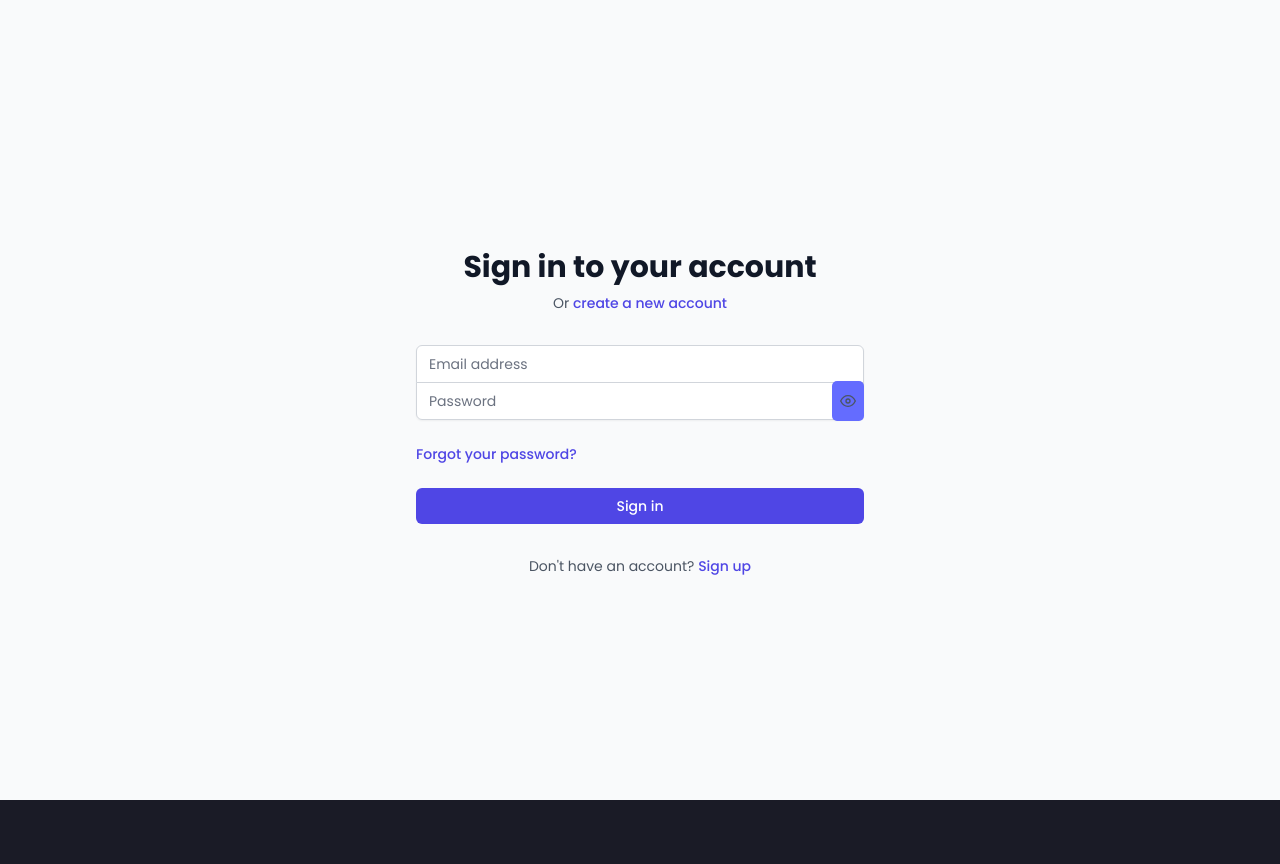
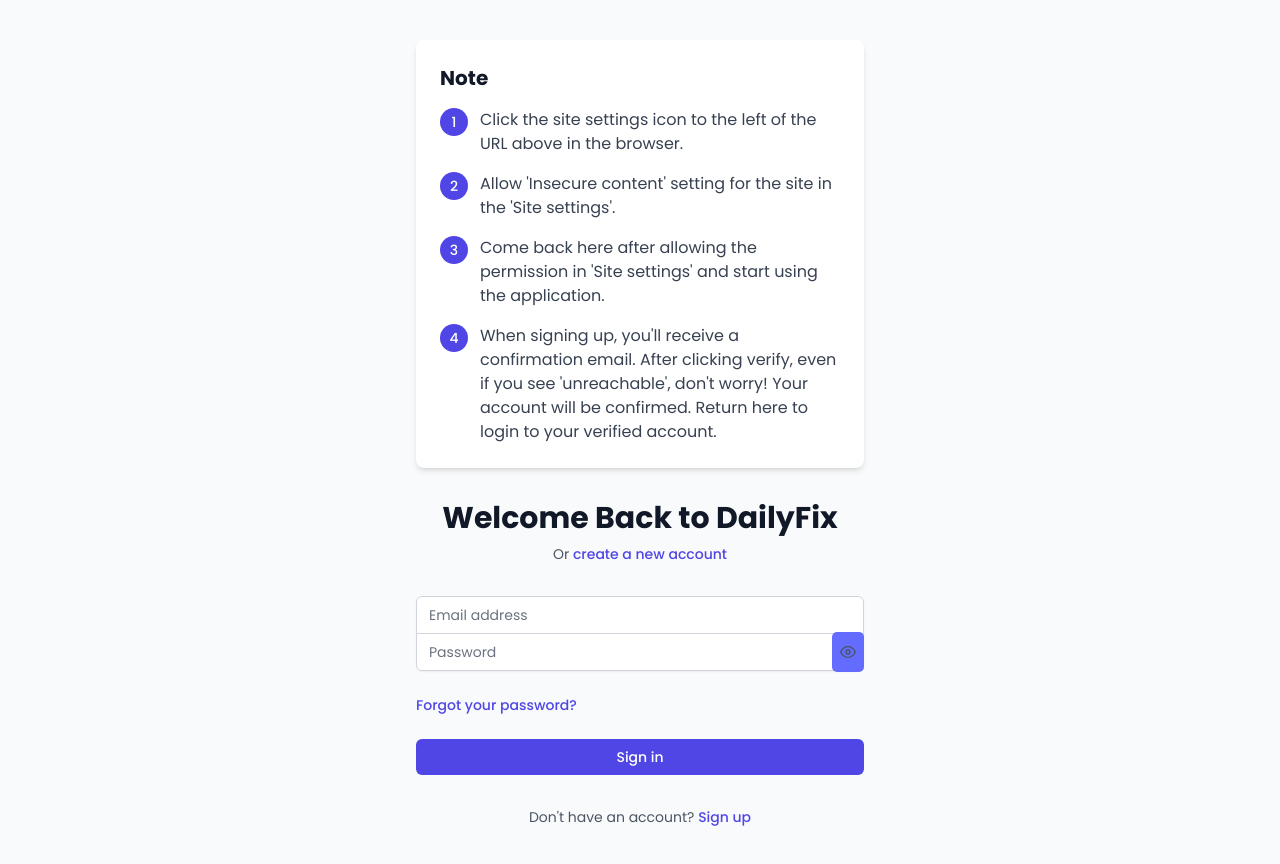
Before and after one commit to saikiran76/DailyFixFrontend, a React (Vite) app: page /login in a window 1280 px wide. Shown: the top 864 px of the page. Before the commit the page ends 800 px from the top, so only its background shows below. Built offline with nearby package versions, Linux system fonts and the light colour scheme; no server answers.

Commit message:
added guidelines for user-centric behaviour

```diff
--- a/src/components/ProtocolSelection.jsx
+++ b/src/components/ProtocolSelection.jsx
@@ -65,7 +65,11 @@ const ProtocolSelection = () => {
         {/* WhatsApp - Enabled */}
         <button
           onClick={handleWhatsAppSelection}
-          className="p-6 border border-gray-700 rounded-lg bg-dark-lighter hover:bg-dark/50 transition-colors text-left relative group"
+          className={`p-6 border border-gray-700 rounded-lg bg-dark-lighter hover:bg-dark/50 transition-colors text-left relative group ${
+            load
+              ? 'bg-gray-700 cursor-not-allowed opacity-50'
+              : 'hover:bg-gray-700'
+          }`}
         >
           <div className="absolute top-4 right-4 bg-green-500/20 text-green-500 px-3 py-1 rounded-full text-sm">
             Available
@@ -81,7 +85,11 @@ const ProtocolSelection = () => {
 
           </h3>
 
-          <p className="text-gray-500 text-sm">
+          <p className={`text-gray-500 text-sm ${
+              load
+                ? 'bg-gray-700 cursor-not-allowed opacity-50'
+                : 'hover:bg-gray-700'
+            }`}>
             Connect your WhatsApp account to manage messages and contacts.
           </p>
         </button>
--- a/src/pages/Dashboard.jsx
+++ b/src/pages/Dashboard.jsx
@@ -35,13 +35,13 @@ const AcknowledgmentModal = ({ isOpen, onClose }) => {
     <div className="fixed inset-0 bg-black/75 flex items-center justify-center z-50">
       <div
         ref={modalRef}
-        className="bg-[#24283b] rounded-lg p-6 max-w-md w-full mx-4"
+        className="bg-[#24283b] rounded-lg p-6 max-w-xl w-full mx-4"
       >
         <div className="flex justify-between items-center mb-4">
           <h3 className="text-xl font-medium text-white">WhatsApp Sync Started</h3>
           <button
             onClick={onClose}
-            className="text-gray-400 hover:text-white transition-colors w-auto"
+            className="text-gray-400 hover:text-white transition-colors w-auto ml-3"
           >
             <svg className="w-5 h-5" fill="none" stroke="currentColor" viewBox="0 0 24 24">
               <path strokeLinecap="round" strokeLinejoin="round" strokeWidth={2} d="M6 18L18 6M6 6l12 12" />
@@ -51,9 +51,36 @@ const AcknowledgmentModal = ({ isOpen, onClose }) => {
         <div className='flex justify-center mt-4 mb-4'>
           <img className='size-12' src="https://media0.giphy.com/media/jU9PVpqUvR0aNc3nvX/giphy.gif?cid=6c09b952prsvlhpto7g95cgdkxbeyvjja133739m5398bj2o&ep=v1_stickers_search&rid=giphy.gif&ct=s" alt="whatsappLoad"/>
         </div>
-        <p className="text-gray-300">
+        <p className="text-gray-300 mb-6">
           Application started syncing your WhatsApp contacts. If there is a new message for any contact, it will be fetched automatically here.
         </p>
+
+        {/* Guidelines Section */}
+        <div className="bg-[#1a1b26] rounded-lg p-4">
+          <h4 className="text-white font-medium mb-4">Guidelines:</h4>
+          <div className="space-y-4">
+            <div className="flex items-start gap-3">
+              <span className="text-white bg-[#1e6853] rounded-full w-6 h-6 flex items-center justify-center flex-shrink-0">1</span>
+              <p className="text-white">Your incoming messages of the contacts will be tracked here</p>
+            </div>
+            <div className="flex items-start gap-3">
+              <span className="text-white bg-[#1e6853] rounded-full w-6 h-6 flex items-center justify-center flex-shrink-0">2</span>
+              <p className="text-white">Try sending a message to a contact or try receiving a message from a contact such that app will start syncing your contacts here real-time.</p>
+            </div>
+            <div className="flex items-start gap-3">
+              <span className="text-white bg-[#1e6853] rounded-full w-6 h-6 flex items-center justify-center flex-shrink-0">3</span>
+              <p className="text-white">Hit the refresh icon in the list to get your contacts when/once you have the incoming messages or you've sent any message to a contact.</p>
+            </div>
+            <div className="flex items-start gap-3">
+              <span className="text-white bg-[#1e6853] rounded-full w-6 h-6 flex items-center justify-center flex-shrink-0">4</span>
+              <p className="text-white">From there on, your contacts will be synced here whenever your contacts have incoming messages will be here in the application, so that you could use our AI based features.</p>
+            </div>
+            <div className="flex items-start gap-3">
+              <span className="text-white bg-[#1e6853] rounded-full w-6 h-6 flex items-center justify-center flex-shrink-0">5</span>
+              <p className="text-white">Check the help/tutorial in the left to checkout the current features.</p>
+            </div>
+          </div>
+        </div>
       </div>
     </div>
   );
--- a/src/pages/Login.jsx
+++ b/src/pages/Login.jsx
@@ -18,7 +18,7 @@ const Login = () => {
   const [formError, setFormError] = useState(null);
   const [attempts, setAttempts] = useState(0);
   const [showPassword, setShowPassword] = useState(false);
-  const [syncProgress, setSyncProgress] = useState(null);
+  // const [syncProgress, setSyncProgress] = useState(null);
 
   // Removed auto-clear of error on input change so that error remains visible
   // useEffect(() => {
@@ -58,24 +58,24 @@ const Login = () => {
     return true;
   };
 
-  const loadContactsWithRetry = useCallback(async (retryCount = 0) => {
-    try {
-      logger.info('[Login] Fetching contacts...');
-      // Dummy fetchContacts action dispatch
-      await dispatch({ type: 'contacts/fetchContacts' }).unwrap();
-    } catch (err) {
-      logger.error('[Login] Error fetching contacts:', err);
-      if (retryCount < MAX_RETRIES) {
-        const delay = INITIAL_RETRY_DELAY * Math.pow(2, retryCount);
-        logger.info(`[Login] Retrying in ${delay}ms (attempt ${retryCount + 1}/${MAX_RETRIES})`);
-        setTimeout(() => {
-          loadContactsWithRetry(retryCount + 1);
-        }, delay);
-      } else {
-        toast.error('Failed to load contacts after multiple attempts');
-      }
-    }
-  }, [dispatch]);
+  // const loadContactsWithRetry = useCallback(async (retryCount = 0) => {
+  //   try {
+  //     logger.info('[Login] Fetching contacts...');
+  //     // Dummy fetchContacts action dispatch
+  //     await dispatch({ type: 'contacts/fetchContacts' }).unwrap();
+  //   } catch (err) {
+  //     logger.error('[Login] Error fetching contacts:', err);
+  //     if (retryCount < MAX_RETRIES) {
+  //       const delay = INITIAL_RETRY_DELAY * Math.pow(2, retryCount);
+  //       logger.info(`[Login] Retrying in ${delay}ms (attempt ${retryCount + 1}/${MAX_RETRIES})`);
+  //       setTimeout(() => {
+  //         loadContactsWithRetry(retryCount + 1);
+  //       }, delay);
+  //     } else {
+  //       toast.error('Failed to load contacts after multiple attempts');
+  //     }
+  //   }
+  // }, [dispatch]);
 
   const handleSubmit = async (e) => {
     e.preventDefault();
@@ -147,9 +147,40 @@ const Login = () => {
   return (
     <div className="min-h-screen flex items-center justify-center bg-gray-50 py-10 px-4 sm:px-6 lg:px-8">
       <div className="max-w-md w-full space-y-8">
+        {/* How It Works Section */}
+        <div className="bg-white rounded-lg shadow-md p-6 mb-8">
+          <h3 className="text-xl font-bold text-gray-900 mb-4">Note</h3>
+          <div className="space-y-4">
+            <div className="flex items-start gap-3">
+              <span className="bg-indigo-600 text-white rounded-full w-7 h-7 flex items-center justify-center flex-shrink-0 text-sm font-medium">1</span>
+              <div className="flex-1">
+                <p className="text-gray-700">Click the site settings icon to the left of the URL above in the browser.</p>
+              </div>
+            </div>
+            <div className="flex items-start gap-3">
+              <span className="bg-indigo-600 text-white rounded-full w-7 h-7 flex items-center justify-center flex-shrink-0 text-sm font-medium">2</span>
+              <div className="flex-1">
+                <p className="text-gray-700">Allow 'Insecure content' setting for the site in the 'Site settings'.</p>
+              </div>
+            </div>
+            <div className="flex items-start gap-3">
+              <span className="bg-indigo-600 text-white rounded-full w-7 h-7 flex items-center justify-center flex-shrink-0 text-sm font-medium">3</span>
+              <div className="flex-1">
+                <p className="text-gray-700">Come back here after allowing the permission in 'Site settings' and start using the application.</p>
+              </div>
+            </div>
+            <div className="flex items-start gap-3">
+              <span className="bg-indigo-600 text-white rounded-full w-7 h-7 flex items-center justify-center flex-shrink-0 text-sm font-medium">4</span>
+              <div className="flex-1">
+                <p className="text-gray-700">When signing up, you'll receive a confirmation email. After clicking verify, even if you see 'unreachable', don't worry! Your account will be confirmed. Return here to login to your verified account.</p>
+              </div>
+            </div>
+          </div>
+        </div>
+
         <div>
           <h2 className="mt-6 text-center text-3xl font-extrabold text-gray-900">
-            Sign in to your account
+            Welcome Back to DailyFix
           </h2>
           <p className="mt-2 text-center text-sm text-gray-600">
             Or{' '}
```
